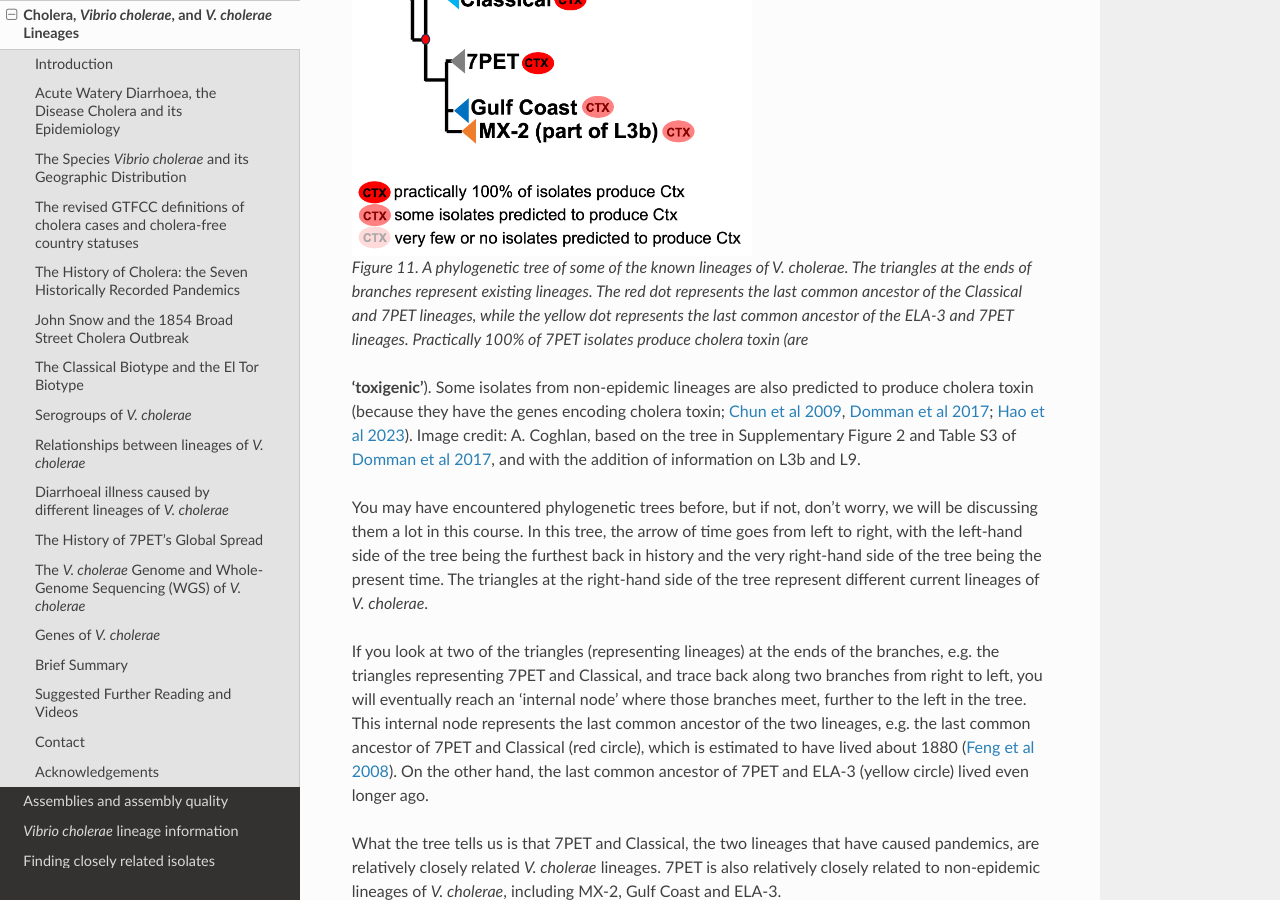
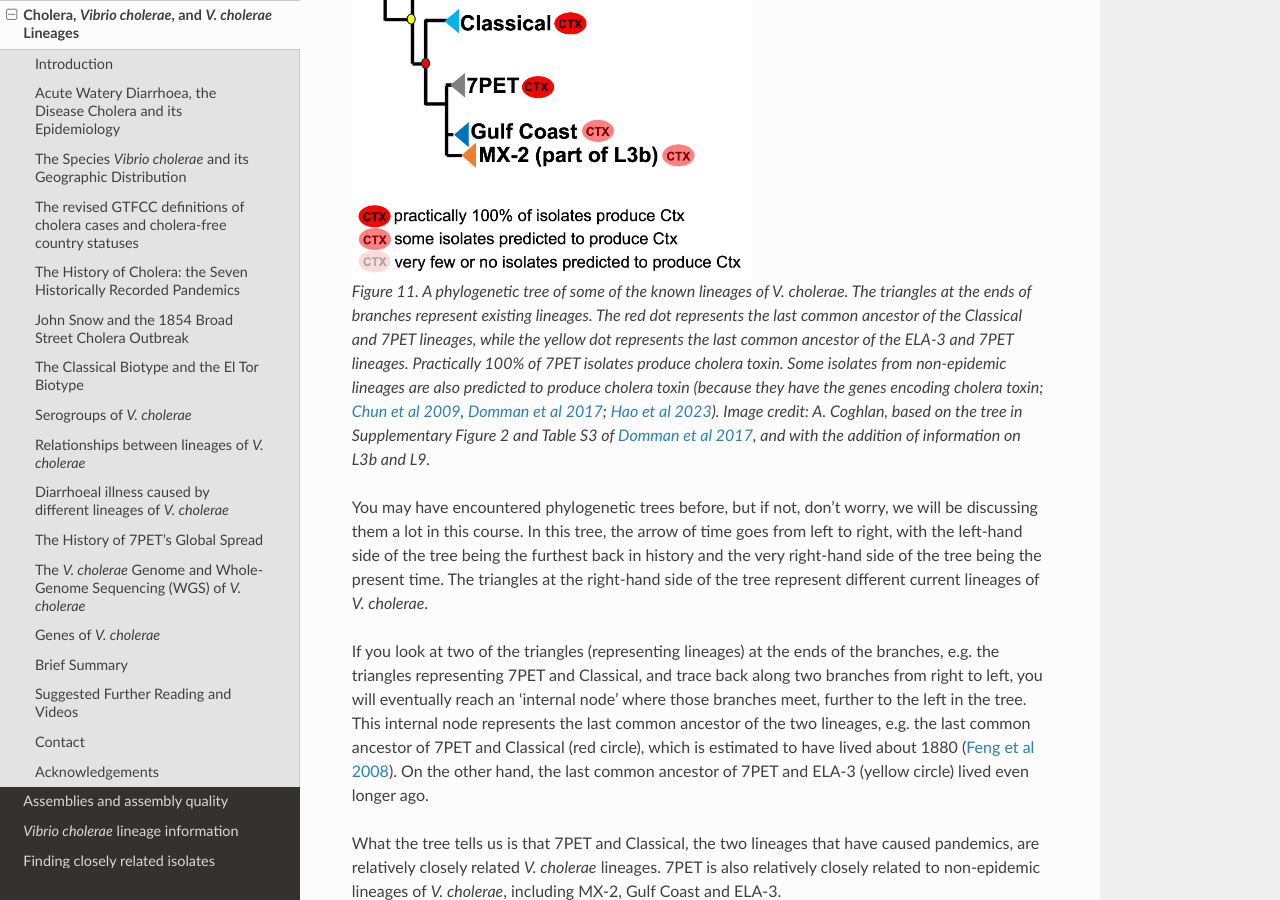
Before and after one commit to avrilcoghlan/cholerabook, a Sphinx documentation site: the page built from docs/source/vibriogenomes.rst, in a window 1280 px wide and 900 px high, scrolled down 10050 px. Built offline with Sphinx 7.4.7 and the Read the Docs theme 2.0.0, drawn with Linux system fonts in a browser that asks for light colours; some of the changed text lies outside the part shown.

Commit message:
Update vibriogenomes.rst

```diff
--- a/docs/source/vibriogenomes.rst
+++ b/docs/source/vibriogenomes.rst
@@ -311,8 +311,7 @@
 .. figure:: Lineages.png
   :width: 400
 
-  Figure 11. A phylogenetic tree of some of the known lineages of *V. cholerae*. The triangles at the ends of branches represent existing lineages. The red dot represents the last common ancestor of the Classical and 7PET lineages, while the yellow dot represents the last common ancestor of the ELA-3 and 7PET lineages. Practically 100% of 7PET isolates produce cholera toxin (are
-**'toxigenic'**). Some isolates from non-epidemic lineages are also predicted to produce cholera toxin (because they have the genes encoding cholera toxin; `Chun et al 2009`_, `Domman et al 2017`_; `Hao et al 2023`_). Image credit: A. Coghlan, based on the tree in Supplementary Figure 2 and Table S3 of `Domman et al 2017`_, and with the addition of information on L3b and L9.
+  Figure 11. A phylogenetic tree of some of the known lineages of *V. cholerae*. The triangles at the ends of branches represent existing lineages. The red dot represents the last common ancestor of the Classical and 7PET lineages, while the yellow dot represents the last common ancestor of the ELA-3 and 7PET lineages. Practically 100% of 7PET isolates produce cholera toxin. Some isolates from non-epidemic lineages are also predicted to produce cholera toxin (because they have the genes encoding cholera toxin; `Chun et al 2009`_, `Domman et al 2017`_; `Hao et al 2023`_). Image credit: A. Coghlan, based on the tree in Supplementary Figure 2 and Table S3 of `Domman et al 2017`_, and with the addition of information on L3b and L9.
 
 .. _Chun et al 2009: https://pubmed.ncbi.nlm.nih.gov/19720995/
 
```
Also changed, not shown: other parts of docs/source/vibriogenomes.rst (+1 -1 lines).
